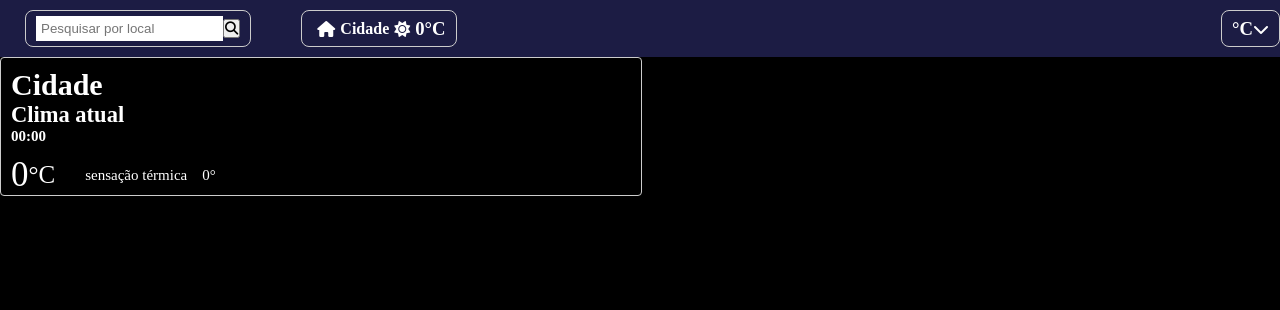
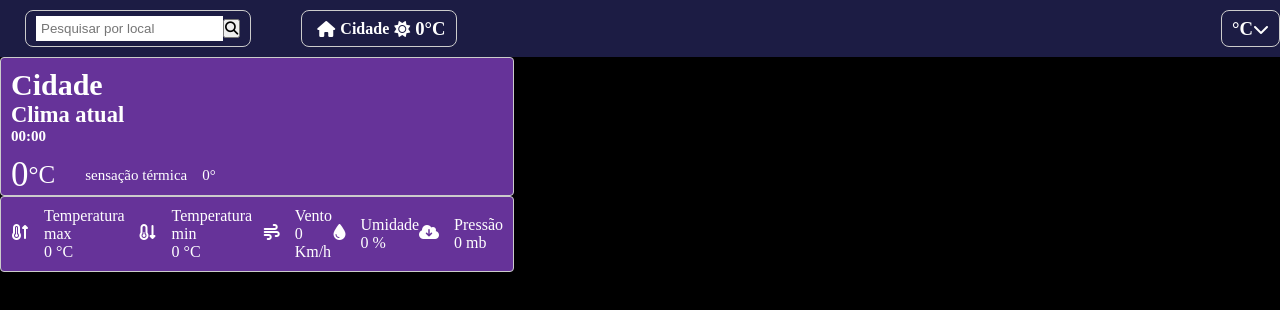
Before and after one commit to Barraqui/Previsao-do-tempo, a Vue app: page / in a window 1280 px wide. Shown: the top 310 px of the page. Built offline with nearby package versions, Linux system fonts and the light colour scheme.

Commit message:
Novos dados da API

```diff
--- a/src/App.vue
+++ b/src/App.vue
@@ -14,7 +14,12 @@ const data = reactive({
   temperatura: 0,
   descricao: "",
   icone: "",
-  senTermica: 0
+  senTermica: 0,
+  temperaturaMax: 0,
+  temperaturaMin: 0,
+  vento: 0,
+  umidade: 0,
+  pressao: 0
 });
 
 
@@ -28,6 +33,13 @@ const showWeatherData = async (city: string) => {
   data.descricao = infoCidade.weather[0].description;
   data.icone = (`http://openweathermap.org/img/wn/${infoCidade.weather[0].icon}.png`);
   data.senTermica = parseInt(infoCidade.main.feels_like);
+  data.temperaturaMax = parseInt(infoCidade.main.temp_max);
+  data.temperaturaMin = parseInt(infoCidade.main.temp_min);
+  data.vento = parseInt(infoCidade.wind.speed);
+  data.umidade = parseInt(infoCidade.main.humidity);
+  data.pressao = parseInt(infoCidade.main.pressure);
+
+
 };
 
 
--- a/src/modules/layout/card/index.css
+++ b/src/modules/layout/card/index.css
@@ -8,7 +8,9 @@ body {
     flex-direction: column;
     border: 1px solid #ccc;
     border-radius: 4px;
-    width: 50%;
+    width: 40%;
+    cursor: pointer;
+    background-color: rebeccapurple;
 }
 
 .time-climate {
@@ -65,3 +67,23 @@ body {
 .sensation-temp-number {
     margin-left: 15px;
 }
+
+.container_more_infos {
+    border: 1px solid #ccc;
+}
+
+.more_infos {
+    display: flex;
+    justify-content: space-between;
+    margin: 10px;
+}
+
+.legen_info {
+    display: flex;
+    align-items: center;
+}
+
+.legen_info i {
+    margin-right: 15px;
+    height: 20px;
+}
--- a/src/modules/layout/card/index.vue
+++ b/src/modules/layout/card/index.vue
@@ -49,5 +49,44 @@ const props = defineProps<Props>();
             </div>
 
         </div>
+        <div class="container">
+            <div class="more_infos">
+                <div class="legen_info">
+                    <i class="fa-solid fa-temperature-arrow-up"></i>
+                    <div class="title_info">
+                        <span>Temperatura max</span>
+                        <div class="temp_valor">{{ props.types.temperaturaMax }} &deg;C</div>
+                    </div>
+                </div>
+                <div class="legen_info">
+                    <i class="fa-solid fa-temperature-arrow-down"></i>
+                    <div class="title_info">
+                        <span>Temperatura min</span>
+                        <div class="temp_valor">{{ props.types.temperaturaMin }} &deg;C</div>
+                    </div>
+                </div>
+                <div class="legen_info">
+                    <i class="fa-solid fa-wind"></i>
+                    <div class="title_info">
+                        <span>Vento</span>
+                        <div class="temp_valor">{{ props.types.vento }} Km/h</div>
+                    </div>
+                </div>
+                <div class="legen_info">
+                    <i class="fa-solid fa-droplet"></i>
+                    <div class="title_info">
+                        <span>Umidade</span>
+                        <div class="temp_valor">{{ props.types.umidade }} %</div>
+                    </div>
+                </div>
+                <div class="legen_info">
+                    <i class="fa-solid fa-cloud-arrow-down"></i>
+                    <div class="title_info">
+                        <span>Pressão</span>
+                        <div class="temp_valor">{{ props.types.pressao }} mb</div>
+                    </div>
+                </div>
+            </div>
+        </div>
     </body>
 </template>
--- a/src/services/api.ts
+++ b/src/services/api.ts
@@ -6,3 +6,7 @@ export  async function getWeatherData(city: string) {
 
     return (await fetch(apiWeatherURL)).json();
 }
+
+export async function timeCity(city:string) {
+
+}
--- a/src/services/types.ts
+++ b/src/services/types.ts
@@ -5,5 +5,10 @@ export interface Props {
         descricao?: string
         icone?: object
         senTermica?: number
+        temperaturaMax?: number
+        temperaturaMin?: number
+        vento?: number
+        umidade?: number
+        pressao?: number
     }
 }
```
